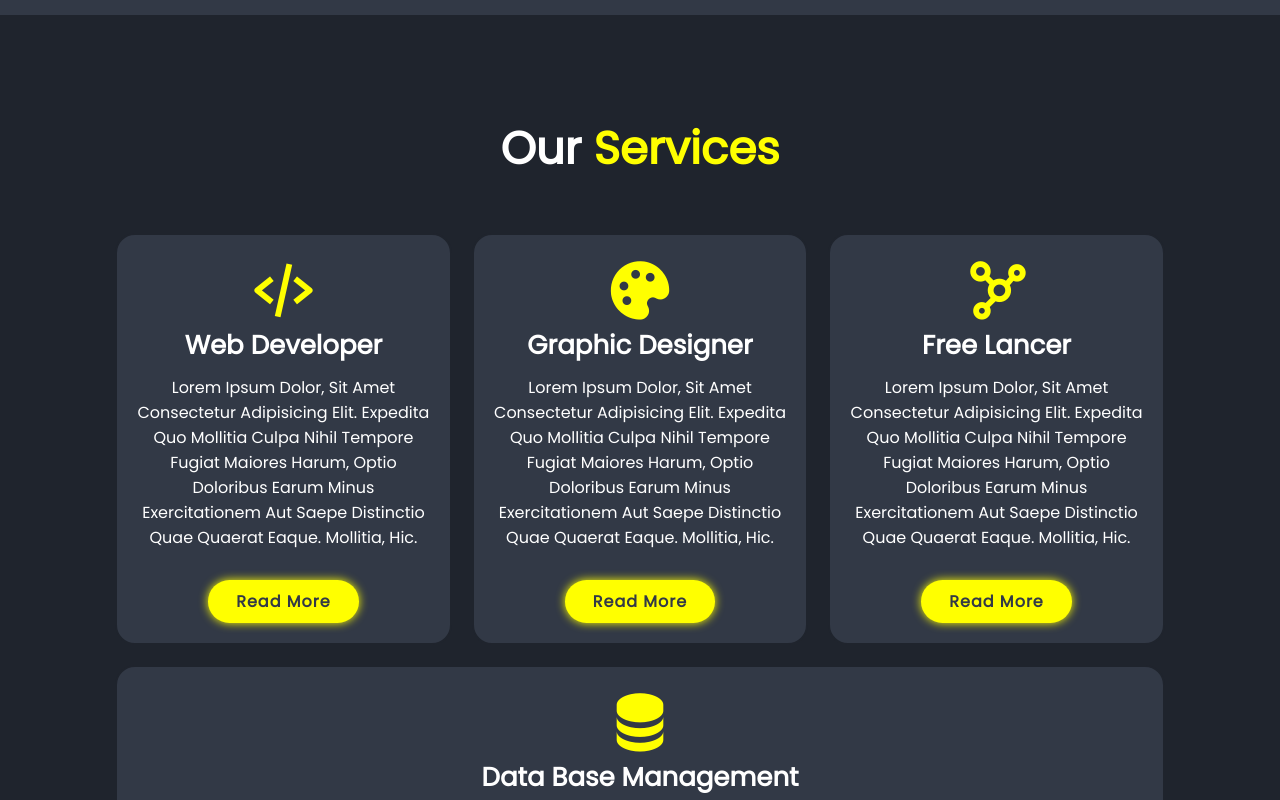
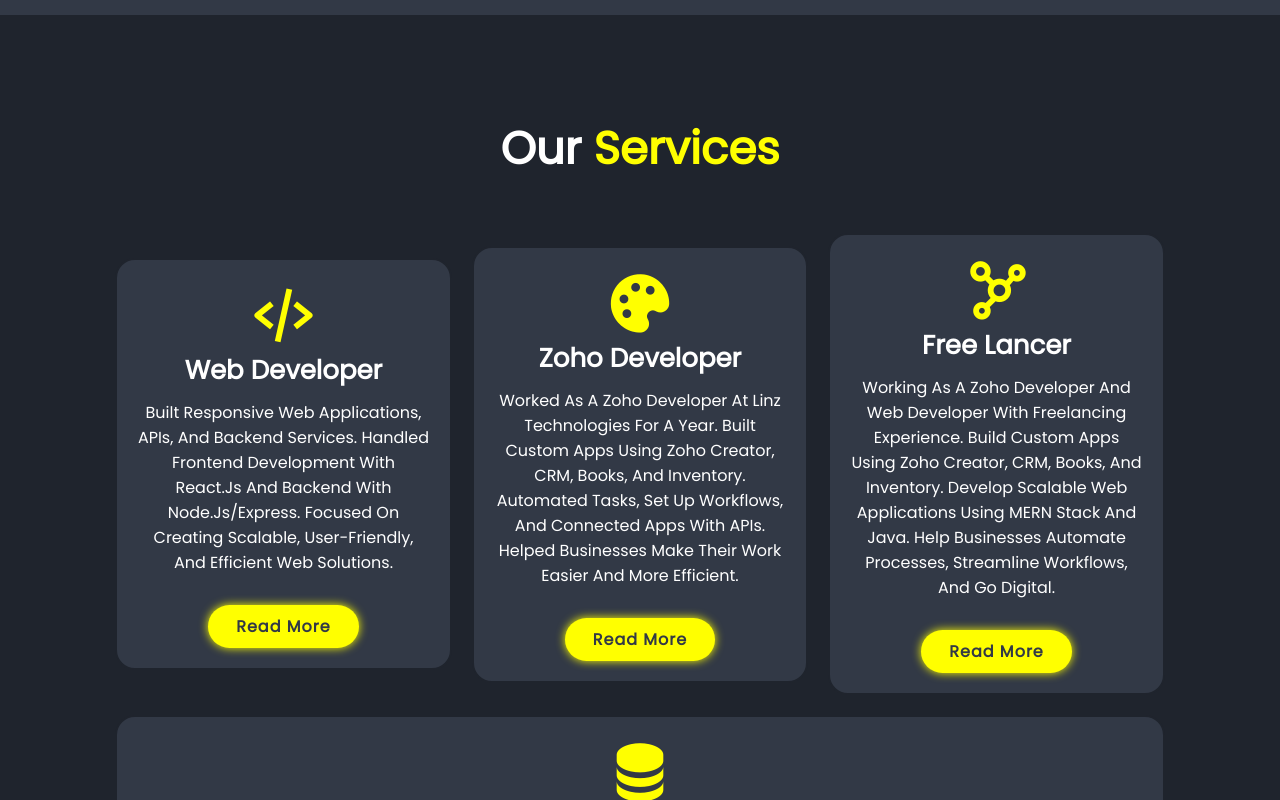
Before and after one commit to Surendar-M-2214/Portfolio, a plain HTML site: page index.html in a window 1280 px wide. Shown: the part 1685-2485 px from the top of the page. Drawn offline with nearby package versions, Linux system fonts and the light colour scheme.

Commit message:
Update index.html

```diff
--- a/index.html
+++ b/index.html
@@ -28,9 +28,9 @@
     <section class="home" id="home">
         <div class="home-content">
             <h3>Hello, It's Me</h3>
-            <h1>Suray <span> Stark</span></h1>
+            <h1>Surendar <span> M</span></h1>
             <h3>I'm a <span class="multiple-text"></span></h3>
-            <p>I am a BCA student in VELS University, I Design and Develop Websites, Do Free-lancing, NOT a Professional Still Learning.. </p>
+            <p>I’m a Zoho Developer passionate about helping businesses simplify and automate their work. I build custom apps using Zoho Creator, CRM, Books, and Inventory, and I also enjoy coding full-stack web apps with Java and the MERN stack.</p>
             <!--social media -->
             <div class="socialmedia">
                 <a href="https://www.facebook.com/surendar2003/" target="_blank"><i class='bx bxl-facebook-circle'></i></a>
@@ -52,7 +52,7 @@
         <div class="about-content">
             <h2 class="heading">About <span>Me</span></h2>
             <h3>Full Stack Developer / ZOHO Developer </h3>
-            <p>I am Surendar.M, Software Developer. I Develop Websites and implement Zoho Apps For Business and do some freelancing also. </p>
+            <p>Tech-savvy and solution-driven, I blend the power of Zoho’s low-code tools with full-stack technologies like MERN and Java. Whether it’s automating workflows, customizing CRMs, or building web apps, I love turning business challenges into smart solutions. </p>
             <a href="#" class="btn">Read More</a>
         </div>
     </section>
@@ -63,25 +63,27 @@
             <div class="services-box">
                 <i class='bx bx-code-alt'></i>
                 <h3>Web Developer</h3>
-                <p>Lorem ipsum dolor, sit amet consectetur adipisicing elit. Expedita quo mollitia culpa nihil tempore
-                    fugiat maiores harum, optio doloribus earum minus exercitationem aut saepe distinctio quae quaerat
-                    eaque. Mollitia, hic.</p>
-                <a href="#" class="btn">Read More</a>
+                <p>Built responsive web applications, APIs, and backend services.
+Handled frontend development with React.js and backend with Node.js/Express.
+Focused on creating scalable, user-friendly, and efficient web solutions.</p>
+                <a href="https://www.linkedin.com/in/suray-m2214/" class="btn">Read More</a>
             </div>
             <div class="services-box">
                 <i class='bx bxs-palette'></i>
-                <h3>Graphic Designer</h3>
-                <p>Lorem ipsum dolor, sit amet consectetur adipisicing elit. Expedita quo mollitia culpa nihil tempore
-                    fugiat maiores harum, optio doloribus earum minus exercitationem aut saepe distinctio quae quaerat
-                    eaque. Mollitia, hic.</p>
+                <h3>Zoho Developer</h3>
+                <p>Worked as a Zoho Developer at Linz Technologies for a year.
+Built custom apps using Zoho Creator, CRM, Books, and Inventory.
+Automated tasks, set up workflows, and connected apps with APIs.
+Helped businesses make their work easier and more efficient.</p>
                 <a href="#" class="btn">Read More</a>
             </div>
             <div class="services-box">
                 <i class='bx bx-network-chart'></i>
                 <h3>Free Lancer</h3>
-                <p>Lorem ipsum dolor, sit amet consectetur adipisicing elit. Expedita quo mollitia culpa nihil tempore
-                    fugiat maiores harum, optio doloribus earum minus exercitationem aut saepe distinctio quae quaerat
-                    eaque. Mollitia, hic.</p>
+                <p>Working as a Zoho Developer and Web Developer with freelancing experience.
+Build custom apps using Zoho Creator, CRM, Books, and Inventory.
+Develop scalable web applications using MERN stack and Java.
+Help businesses automate processes, streamline workflows, and go digital.</p>
                 <a href="#" class="btn">Read More</a>
             </div>
             <div class="services-box">
```
